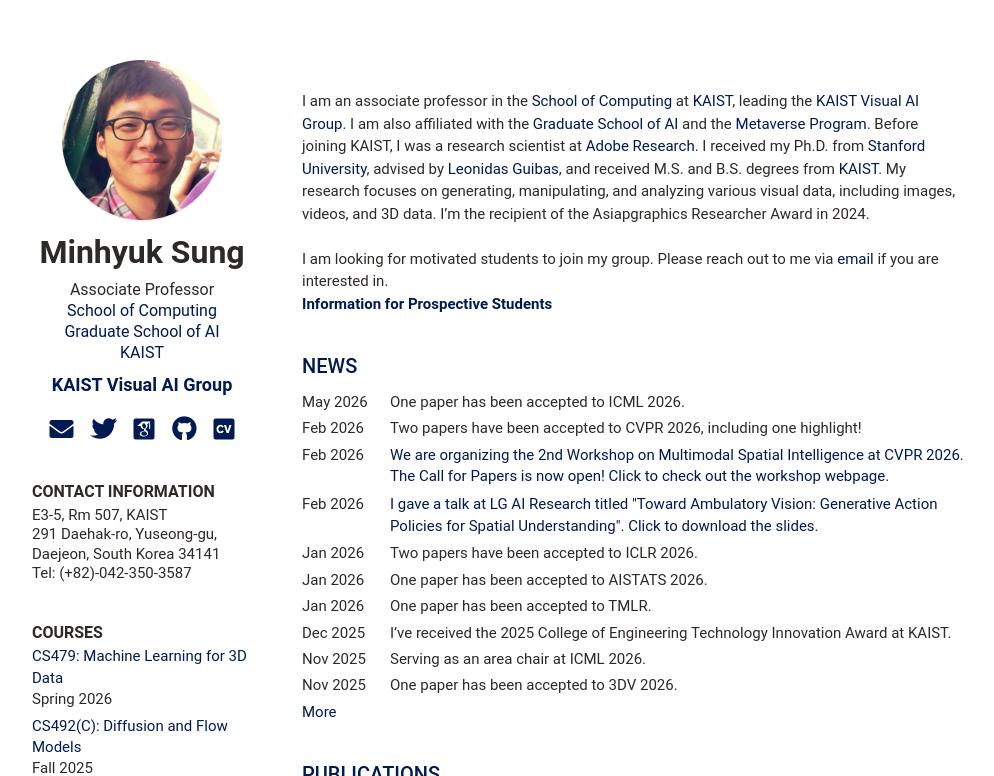
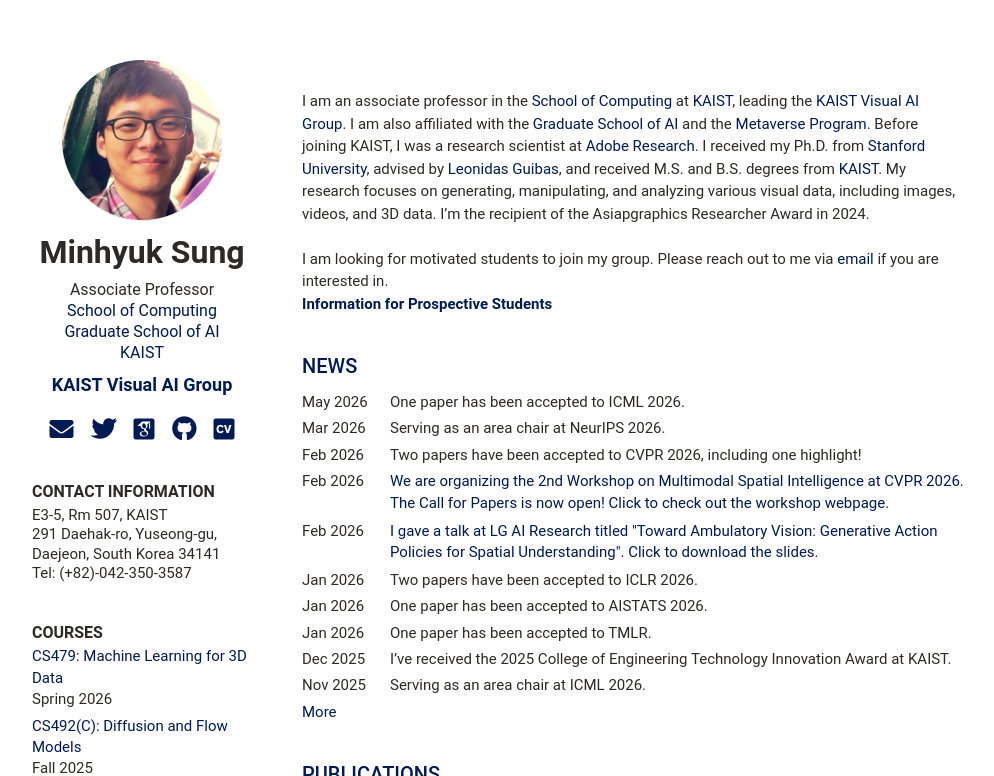
Before and after one commit to mhsung/mhsung.github.io, a Jekyll site: the page built from index.html, in a window 1280 px wide and 900 px high, cut to the strip 0-776 px from the top of the window. Shown: the whole strip, without its empty margins (126-1120 px from the left). Built offline with Jekyll 4.4.1, drawn with Linux system fonts in a browser that asks for light colours; some web fonts are replaced.

Commit message:
Updated.

```diff
--- a/_data/news.yml
+++ b/_data/news.yml
@@ -1,6 +1,8 @@
 news:
     - title: "One paper has been accepted to ICML 2026."
       time: May 2026
+    - title: "Serving as an area chair at NeurIPS 2026."
+      time: Mar 2026
     - title: "Two papers have been accepted to CVPR 2026, including one highlight!"
       time: Feb 2026
     - title: "We are organizing the 2nd Workshop on Multimodal Spatial Intelligence at CVPR 2026. The Call for Papers is now open! Click to check out the workshop webpage."
```
